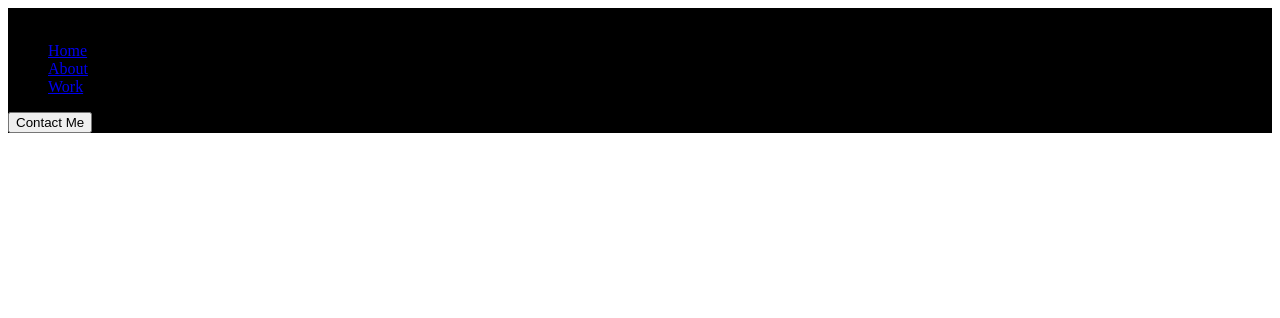
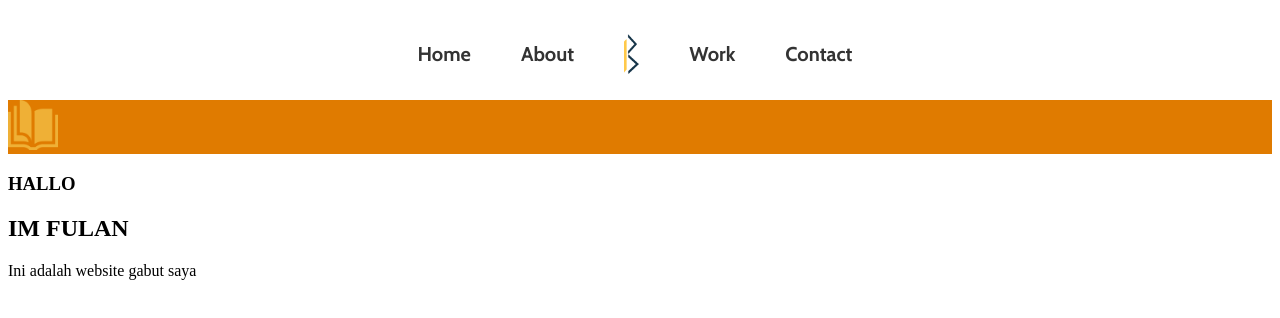
Before and after one commit to barakaramadhan/javaScript, a plain HTML site: page bosen/index.html in a window 1280 px wide. Drawn offline with nearby package versions, Linux system fonts and the light colour scheme; a web font is replaced by a local one.

Commit message:
kalkulator update

```diff
--- a/bosen/index.html
+++ b/bosen/index.html
@@ -1,28 +1,40 @@
 <!DOCTYPE html>
 <html lang="en">
   <head>
-    <meta charset="UTF-8">
-    <meta name="viewport" content="width=device-width, initial-scale=1.0">
+    <meta charset="UTF-8" />
+    <meta name="viewport" content="width=device-width, initial-scale=1.0" />
     <title>Document</title>
-    <link rel="stylesheet" href="./style.css">
+    <link rel="stylesheet" href="./style.css" />
   </head>
   <body>
     <section id="web">
       <div class="header">
         <div class="nav">
-                <div class="logo">
-                    <img src="" alt="" width="20">
+          <ul>
+            <li><a href="#">Home</a></li>
+            <li><a href="#">About</a></li>
+            <img src="./assest/Group 13.png" alt="" width="15px" />
+            <li><a href="#">Work</a></li>
+            <li><a href="#">Contact</a></li>
+          </ul>
         </div>
-                <ul>
-                    <li><a href="##">Home</a></li>
-                    <li><a href="##">About</a></li>
-                    <li><a href="##">Work</a></li>
-                </ul>
-                <button>Contact Me</button>
       </div>
 
+      <!-- BANNER 1 -->
+       <div class="banner">
+        <div class="banner-img">
+            <img src="./assest/open-book (2).png" alt="" width="50">
+        </div>
+        <div class="banner-text">
+            <h3>
+                HALLO
+            </h3>
+            <h1>IM FULAN</h1>
+            <P>Ini adalah website gabut saya
+
+            </P>
+        </div>
        </div>
     </section>
-
   </body>
 </html>
--- a/bosen/style.css
+++ b/bosen/style.css
@@ -1,7 +1,63 @@
 
-#web{
-    background-color: black;
+@import url('https://fonts.googleapis.com/css2?family=Cabin:ital,wght@0,400..700;1,400..700&family=Chewy&family=Comic+Neue:ital,wght@0,300;0,400;0,700;1,300;1,400;1,700&family=Delius&family=Edu+AU+VIC+WA+NT+Pre:wght@400..700&family=Finger+Paint&family=Leckerli+One&family=Pacifico&family=Poppins:ital,wght@0,100;0,200;0,300;0,400;0,500;0,600;0,700;0,800;0,900;1,100;1,200;1,300;1,400;1,500;1,600;1,700;1,800;1,900&family=Roboto+Condensed:ital,wght@0,100..900;1,100..900&family=Roboto:ital,wght@0,100;0,300;0,400;0,500;0,700;0,900;1,100;1,300;1,400;1,500;1,700;1,900&family=Teko:wght@300..700&display=swap');
+
+
+
+/* HEADER */
+
+
+.header {
+    padding: 10px;
 }
-.header {
+
+.nav {
     display: flex;
+    justify-content: space-around;
 }
+
+.nav ul {
+    display: flex;
+    align-items: center;
+    list-style-type: none;
+}
+
+.nav ul img{
+    margin-right: 50px;
+}
+
+.nav ul li {
+    margin-right: 50px;
+    transition: transform 0.3s ease; /* Menambahkan transisi halus pada transformasi */
+}
+
+.nav ul li:hover {
+    transform: scale(1.1); /* Efek zoom saat hover */
+}
+
+.nav li a {
+    font-family: "Cabin", serif;
+    font-size: 20px;
+    text-decoration: none;
+    color: #333;
+    font-weight: bold;
+    transition: background-color 0.3s ease, color 0.3s ease;
+}
+
+.nav li a:hover {
+    color: #e07b00;
+}
+
+img {
+    transition: transform 0.3s ease;
+}
+
+img:hover {
+    transform: translateY(-10px); /* Menyebabkan logo naik sedikit */
+}
+
+
+
+/* BANNER 1 */
+.banner-img{
+    background-color: #e07b00;
+}
--- a/project-kalkulator/style.css
+++ b/project-kalkulator/style.css
@@ -90,7 +90,7 @@ button#clearDisplay:hover {
 
 /* Tombol Backspace (hapus) */
 button#backspace {
-  background-color: #90caf9;
+  background-color: #f9a825;
   color: white;
   grid-column: span 1; /* Tombol backspace menggunakan satu kolom */
 }
```
Also changed, not shown: project-kalkulator/index.html (+1 -1 lines), bosen/assest/open-book (2).png (added). Lines whose indentation alone changed are shown as unchanged.
